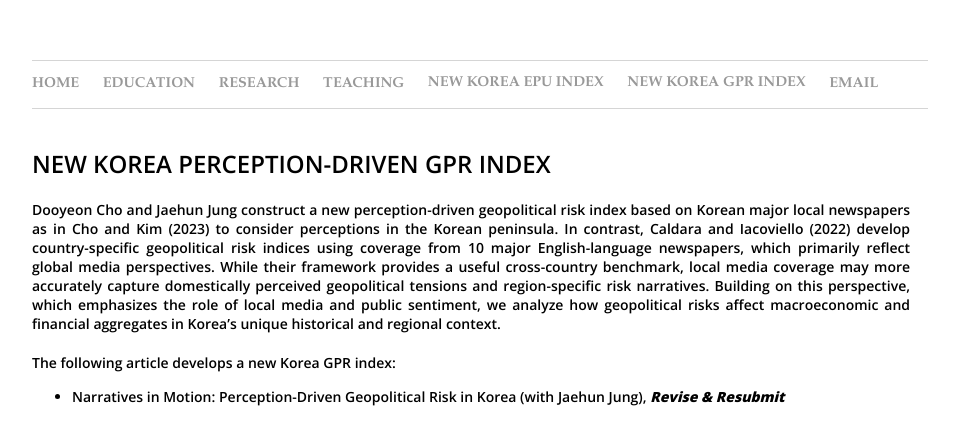
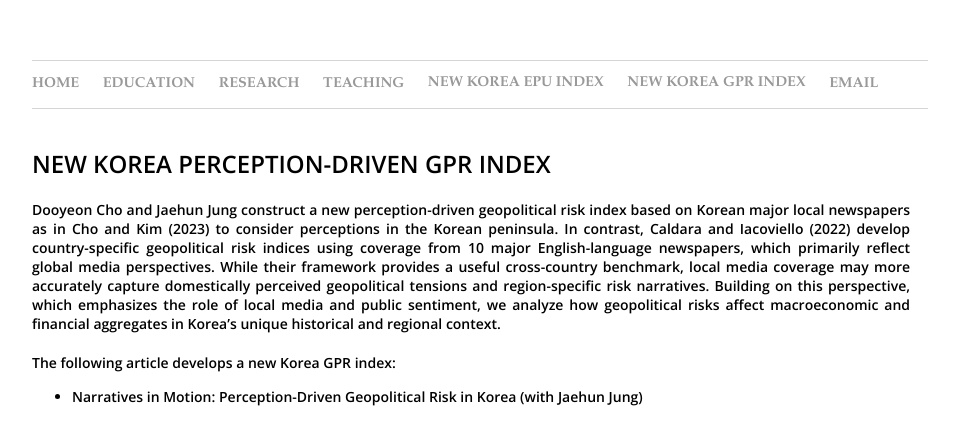
Before and after one commit to dooyeoncho/dooyeoncho.github.io, a Jekyll site: the page built from pages/new_korean_gpr_index.html, in a window 1280 px wide. Shown: the top 445 px of the page, without its empty margins (160-1119 px from the left). Built offline with Jekyll 4.4.1, drawn with Linux system fonts in a browser that asks for light colours.

Commit message:
Update new_korean_gpr_index.html

```diff
--- a/pages/new_korean_gpr_index.html
+++ b/pages/new_korean_gpr_index.html
@@ -54,7 +54,7 @@ span.highlight-title {
 <div><b>
 			<div><span class="highlight-title">The following article develops a new Korea GPR index:</span></b> &nbsp;
 		<ul>
-			<span class="highlight-title"><li>Narratives in Motion: Perception-Driven Geopolitical Risk in Korea (with Jaehun Jung), <em property="italic"><b>Revise & Resubmit</b></em></li></span>  &nbsp;
+			<span class="highlight-title"><li>Narratives in Motion: Perception-Driven Geopolitical Risk in Korea (with Jaehun Jung)</li></span>  &nbsp;
 			                </ul>
 
 </div>&nbsp;&nbsp;&nbsp;&nbsp;
```
